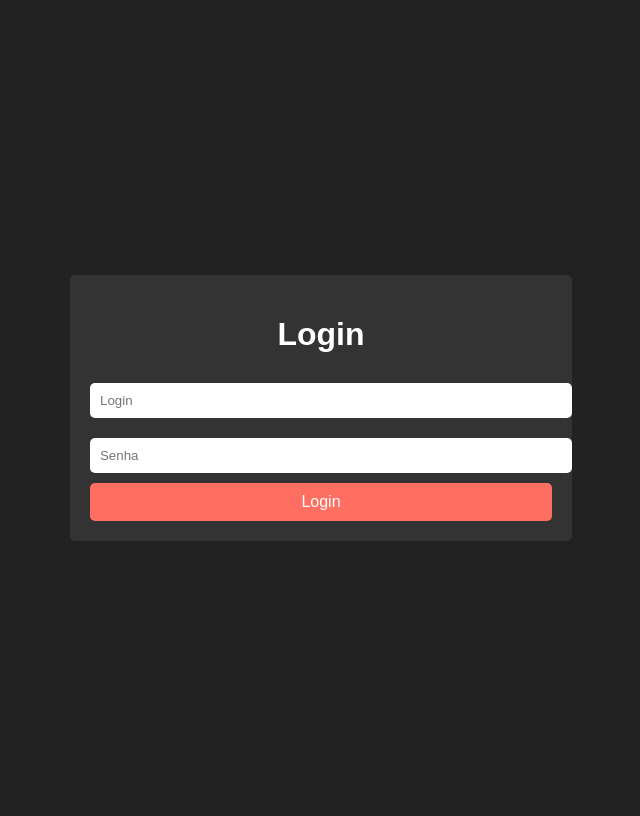
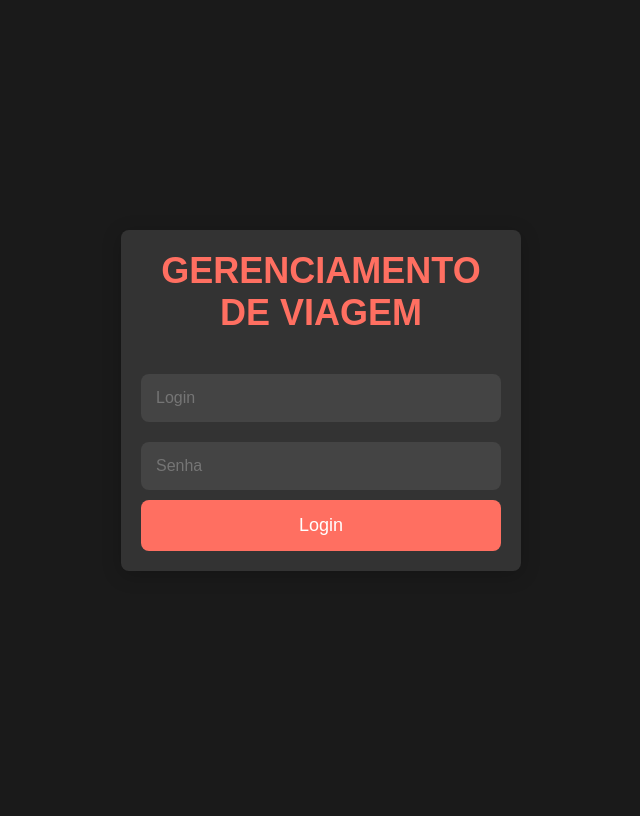
Before and after one commit to DuJao22/Gerenciamento-viajem-, a Flask app: page /login in a window 1280 px wide. Shown: the whole page, without its empty margins (319-959 px from the left). After the commit the page ends 571 px from the top, so only its background shows below. Run offline with Flask 3, Linux system fonts and the light colour scheme.

Commit message:
Update login.html

```diff
--- a/templates/login.html
+++ b/templates/login.html
@@ -1,53 +1,116 @@
 <!DOCTYPE html>
-<html>
+<html lang="pt-br">
 <head>
-    <title>Login</title>
+    <meta charset="UTF-8">
+    <meta name="viewport" content="width=device-width, initial-scale=1.0">
+    <title>Login - Gerenciamento de Viagem</title>
     <style>
+        * {
+            margin: 0;
+            padding: 0;
+            box-sizing: border-box;
+        }
+
         body {
-            font-family: Arial, sans-serif;
+            font-family: 'Arial', sans-serif;
+            background: #1a1a1a;
             display: flex;
             justify-content: center;
             align-items: center;
             height: 100vh;
-            background: #222;
             color: #fff;
         }
+
+        .container {
+            display: flex;
+            flex-direction: column;
+            align-items: center;
+            justify-content: center;
+            text-align: center;
+            max-width: 400px;
+            width: 100%;
+            padding: 20px;
+            background: #333;
+            border-radius: 8px;
+            box-shadow: 0 4px 20px rgba(0, 0, 0, 0.2);
+        }
+
+        h1 {
+            font-size: 36px;
+            margin-bottom: 30px;
+            color: #ff6f61;
+        }
+
         .login-form {
-            background: #333;
-            padding: 20px;
-            border-radius: 5px;
+            width: 100%;
         }
-        .login-form h1 {
-            text-align: center;
-            margin-bottom: 20px;
-        }
+
         .login-form input {
             width: 100%;
-            padding: 10px;
+            padding: 15px;
             margin: 10px 0;
+            border-radius: 8px;
             border: none;
-            border-radius: 5px;
+            background-color: #444;
+            color: white;
+            font-size: 16px;
+            transition: background-color 0.3s ease;
         }
+
+        .login-form input:focus {
+            background-color: #555;
+        }
+
         .login-form button {
             width: 100%;
-            padding: 10px;
-            background: #ff6f61;
+            padding: 15px;
+            background-color: #ff6f61;
+            color: white;
+            border-radius: 8px;
             border: none;
-            border-radius: 5px;
             cursor: pointer;
-            color: #fff;
-            font-size: 16px;
+            font-size: 18px;
+            transition: background-color 0.3s ease;
         }
+
+        .login-form button:hover {
+            background-color: #e65b55;
+        }
+
+        /* Responsividade */
+        @media (max-width: 600px) {
+            h1 {
+                font-size: 28px;
+                margin-bottom: 20px;
+            }
+
+            .container {
+                padding: 15px;
+            }
+
+            .login-form input {
+                font-size: 14px;
+                padding: 12px;
+            }
+
+            .login-form button {
+                font-size: 16px;
+                padding: 12px;
+            }
+        }
+
     </style>
 </head>
 <body>
-    <div class="login-form">
-        <h1>Login</h1>
-        <form method="POST" action="/login">
-            <input type="text" name="login" placeholder="Login" required>
-            <input type="password" name="senha" placeholder="Senha" required>
-            <button type="submit">Login</button>
-        </form>
+    <div class="container">
+        <h1>GERENCIAMENTO DE VIAGEM</h1>
+        <div class="login-form">
+            <form method="POST" action="/login">
+                <input type="text" name="login" placeholder="Login" required>
+                <input type="password" name="senha" placeholder="Senha" required>
+                <button type="submit">Login</button>
+            </form>
+        </div>
     </div>
 </body>
 </html>
```
